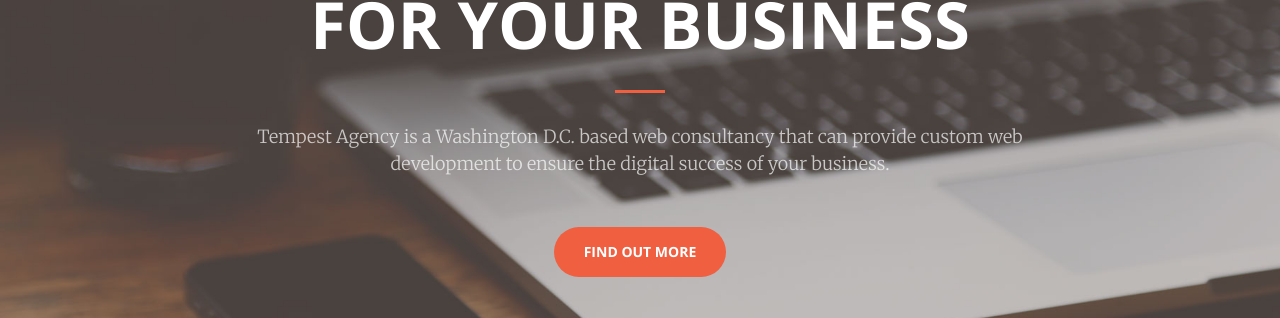
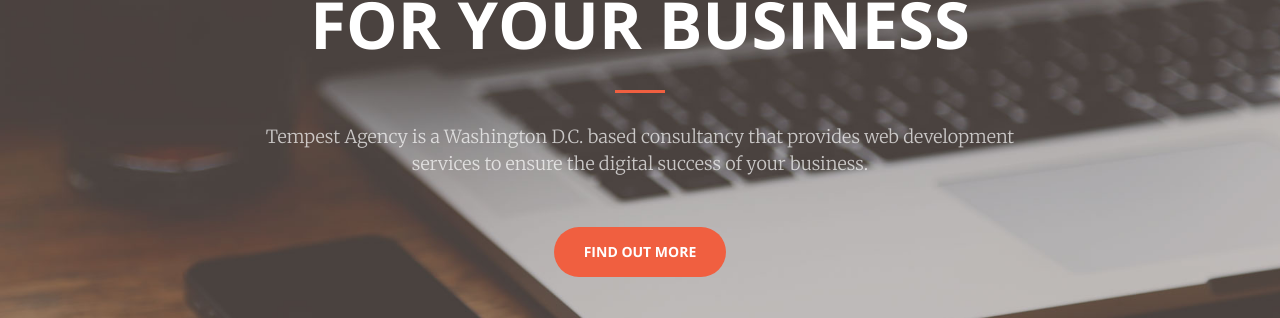
Before and after one commit to TempestAgency/main-website, a Jekyll site: the page built from index.html, in a window 1280 px wide and 900 px high. Shown: the part 353-671 px from the top of the window. Built offline with Jekyll 4.4.1, drawn with Linux system fonts in a browser that asks for light colours.

Commit message:
update splash

```diff
--- a/_includes/header.html
+++ b/_includes/header.html
@@ -3,7 +3,7 @@
         <div class="header-content-inner">
             <h1>Custom Web Development for your Business</h1>
             <hr>
-            <p>Tempest Agency is a Washington D.C. based web consultancy that can provide custom web development to ensure the digital success of your business.</p>
+            <p>Tempest Agency is a Washington D.C. based consultancy that provides web development services to ensure the digital success of your business.</p>
             <a href="#about" class="btn btn-primary btn-xl page-scroll">Find Out More</a>
         </div>
     </div>
```
